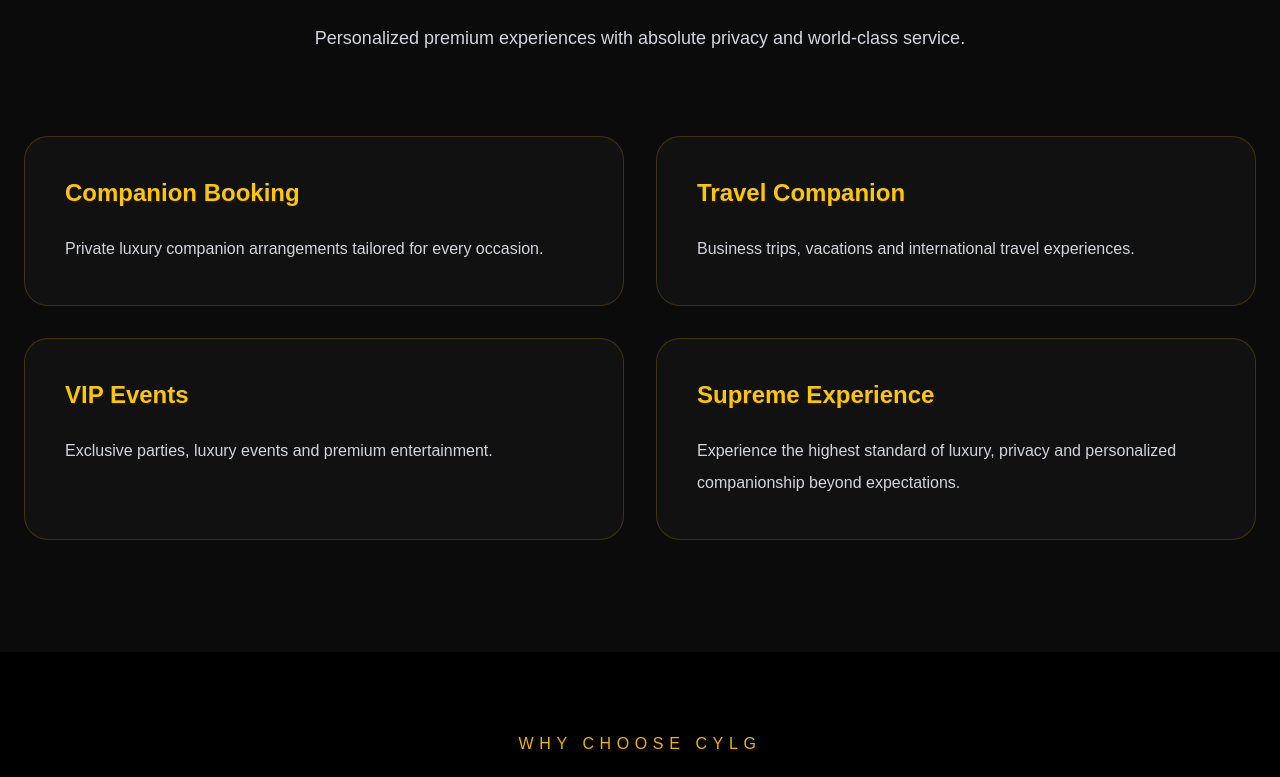
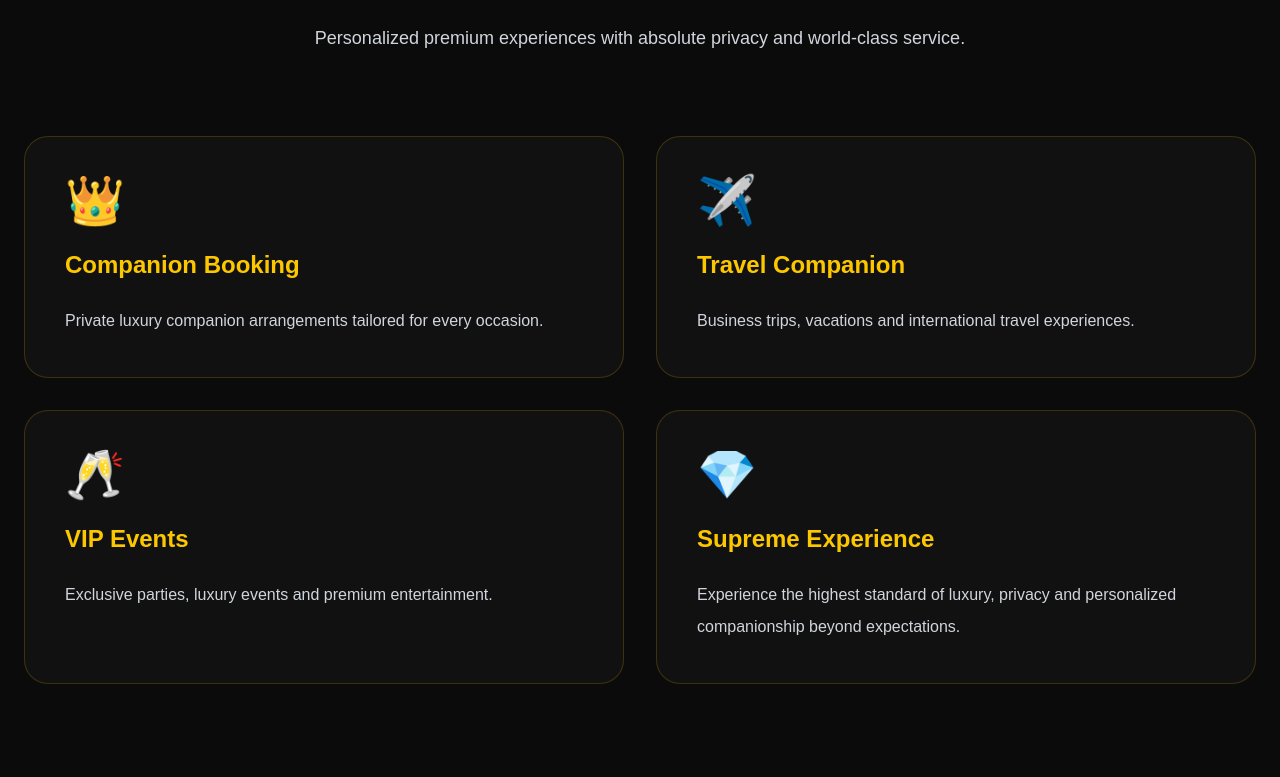
Before and after one commit to chayanlonggong-dev/CYLG, a Next.js app: page / in a window 1280 px wide. Shown: the part 6640-7417 px from the top of the page. Built offline with nearby package versions, Linux system fonts and the light colour scheme; no server answers; the database is empty.

Commit message:
Enhance services cards with icons and hover effects

```diff
--- a/components/Services.tsx
+++ b/components/Services.tsx
@@ -2,25 +2,29 @@
 
 const services = [
   {
+    icon: "👑",
     title: "Companion Booking",
     description:
       "Private luxury companion arrangements tailored for every occasion.",
   },
   {
+    icon: "✈️",
     title: "Travel Companion",
     description:
       "Business trips, vacations and international travel experiences.",
   },
   {
+    icon: "🥂",
     title: "VIP Events",
     description:
       "Exclusive parties, luxury events and premium entertainment.",
   },
   {
-  title: "Supreme Experience",
-  description:
-    "Experience the highest standard of luxury, privacy and personalized companionship beyond expectations.",
-},
+    icon: "💎",
+    title: "Supreme Experience",
+    description:
+      "Experience the highest standard of luxury, privacy and personalized companionship beyond expectations.",
+  },
 ];
 
 export default function Services() {
@@ -49,21 +53,45 @@ export default function Services() {
             <div
               key={service.title}
               className="
+                group
                 rounded-3xl
                 border
                 border-yellow-500/20
                 bg-[#111111]
                 p-10
-                transition
-                duration-300
+                transition-all
+                duration-500
+                hover:-translate-y-2
+                hover:scale-[1.02]
                 hover:border-yellow-400
+                hover:shadow-[0_0_40px_rgba(212,175,55,0.25)]
               "
             >
-              <h3 className="text-2xl font-bold text-yellow-400">
+              <div className="text-5xl">
+                {service.icon}
+              </div>
+
+              <h3
+                className="
+                  mt-6
+                  text-2xl
+                  font-bold
+                  text-yellow-400
+                  transition-colors
+                  duration-300
+                  group-hover:text-yellow-300
+                "
+              >
                 {service.title}
               </h3>
 
-              <p className="mt-6 leading-8 text-gray-300">
+              <p
+                className="
+                  mt-6
+                  leading-8
+                  text-gray-300
+                "
+              >
                 {service.description}
               </p>
             </div>
```
